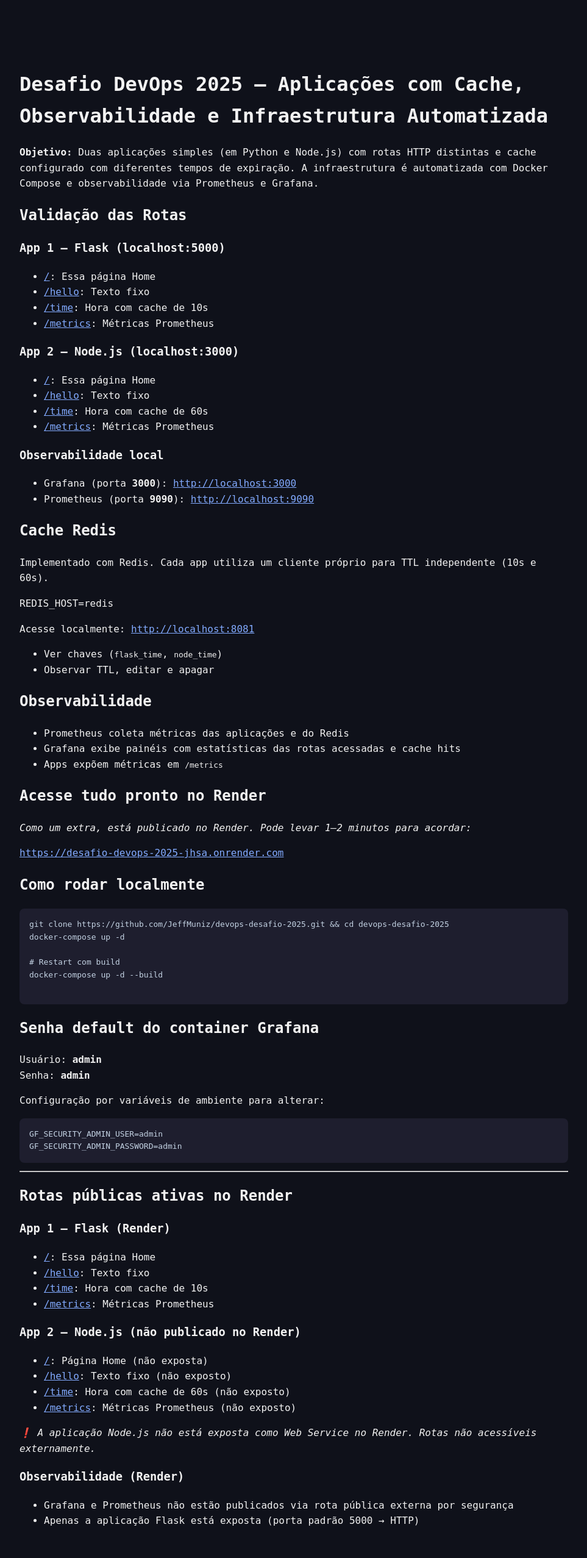
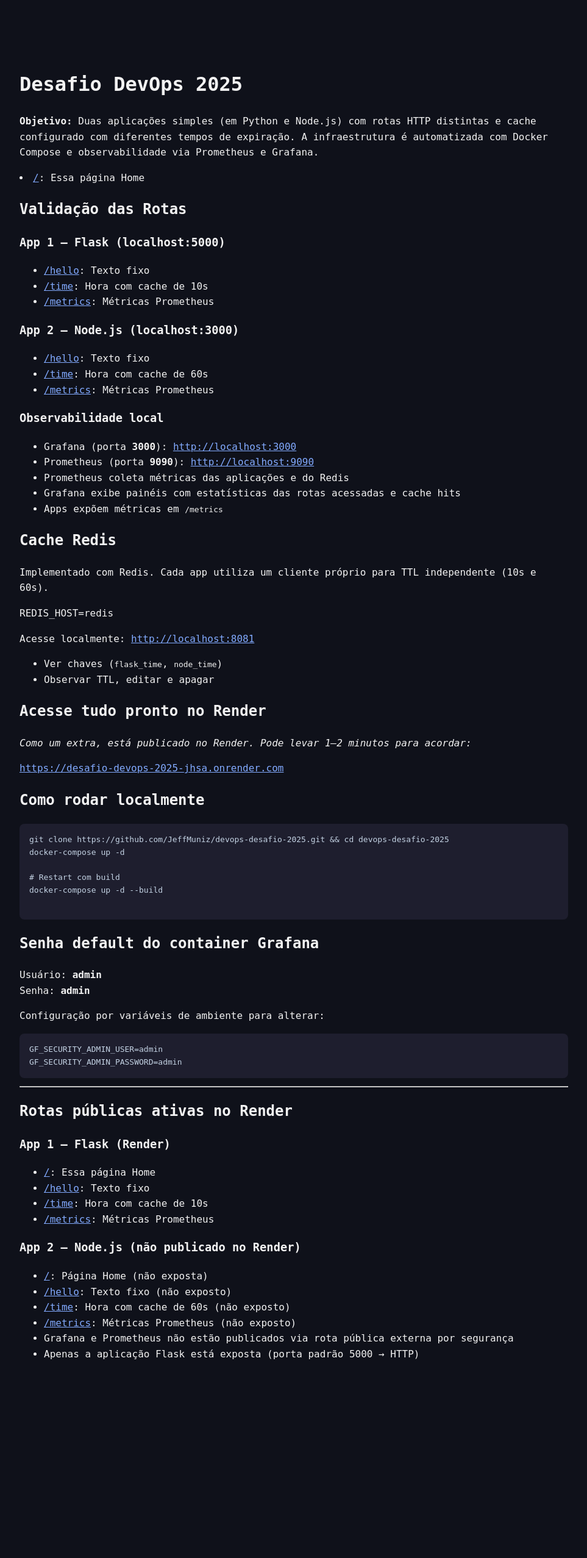
Before and after one commit to JeffMuniz/DESAFIO-DEVOPS-2025, a Flask app: page / in a window 1280 px wide. Shown: the whole page at 61% size, without its empty margins (158-1121 px from the left). After the commit the page ends 2229 px from the top, so only its background shows below. Run offline with Flask 3, Linux system fonts and the light colour scheme.

Commit message:
Update index.html

```diff
--- a/app-flask/templates/index.html
+++ b/app-flask/templates/index.html
@@ -8,14 +8,17 @@
 </head>
 <body>
   <div class="container">
-    <h1>Desafio DevOps 2025 – Aplicações com Cache, Observabilidade e Infraestrutura Automatizada</h1>
+    <h1>Desafio DevOps 2025</h1>
 
-    <p><strong>Objetivo:</strong> Duas aplicações simples (em Python e Node.js) com rotas HTTP distintas e cache configurado com diferentes tempos de expiração. A infraestrutura é automatizada com Docker Compose e observabilidade via Prometheus e Grafana.</p>
+    <p><strong>Objetivo:</strong> Duas aplicações simples (em Python e Node.js) com rotas HTTP distintas e cache configurado com diferentes
+        tempos de expiração. A infraestrutura é automatizada com Docker Compose e observabilidade via Prometheus e Grafana.</p>
+
+    <li><a href="http://localhost:5000/">/</a>: Essa página Home</li>
 
     <h2>Validação das Rotas</h2>
     <h3>App 1 – Flask (localhost:5000)</h3>
     <ul>
-      <li><a href="http://localhost:5000/">/</a>: Essa página Home</li>
+
       <li><a href="http://localhost:5000/hello">/hello</a>: Texto fixo</li>
       <li><a href="http://localhost:5000/time">/time</a>: Hora com cache de 10s</li>
       <li><a href="http://localhost:5000/metrics">/metrics</a>: Métricas Prometheus</li>
@@ -23,7 +26,6 @@
 
     <h3>App 2 – Node.js (localhost:3000)</h3>
     <ul>
-      <li><a href="http://localhost:3002/">/</a>: Essa página Home</li>
       <li><a href="http://localhost:3002/hello">/hello</a>: Texto fixo</li>
       <li><a href="http://localhost:3002/time">/time</a>: Hora com cache de 60s</li>
       <li><a href="http://localhost:3002/metrics">/metrics</a>: Métricas Prometheus</li>
@@ -33,6 +35,9 @@
     <ul>
       <li>Grafana (porta <strong>3000</strong>): <a href="http://localhost:3000" target="_blank">http://localhost:3000</a></li>
       <li>Prometheus (porta <strong>9090</strong>): <a href="http://localhost:9090" target="_blank">http://localhost:9090</a></li>
+      <li>Prometheus coleta métricas das aplicações e do Redis</li>
+      <li>Grafana exibe painéis com estatísticas das rotas acessadas e cache hits</li>
+      <li>Apps expõem métricas em <code>/metrics</code></li>
     </ul>
 
     <h2>Cache Redis</h2>
@@ -43,13 +48,6 @@
     <ul>
       <li>Ver chaves (<code>flask_time</code>, <code>node_time</code>)</li>
       <li>Observar TTL, editar e apagar</li>
-    </ul>
-
-    <h2>Observabilidade</h2>
-    <ul>
-      <li>Prometheus coleta métricas das aplicações e do Redis</li>
-      <li>Grafana exibe painéis com estatísticas das rotas acessadas e cache hits</li>
-      <li>Apps expõem métricas em <code>/metrics</code></li>
     </ul>
 
     <h2>Acesse tudo pronto no Render</h2>
@@ -88,13 +86,7 @@
       <li><a href="#">/hello</a>: Texto fixo (não exposto)</li>
       <li><a href="#">/time</a>: Hora com cache de 60s (não exposto)</li>
       <li><a href="#">/metrics</a>: Métricas Prometheus (não exposto)</li>
-    </ul>
-    <p><em>❗ A aplicação Node.js não está exposta como Web Service no Render. Rotas não acessíveis externamente.</em></p>
 
-
-
-    <h3>Observabilidade (Render)</h3>
-    <ul>
       <li>Grafana e Prometheus não estão publicados via rota pública externa por segurança</li>
       <li>Apenas a aplicação Flask está exposta (porta padrão 5000 → HTTP)</li>
     </ul>
```
